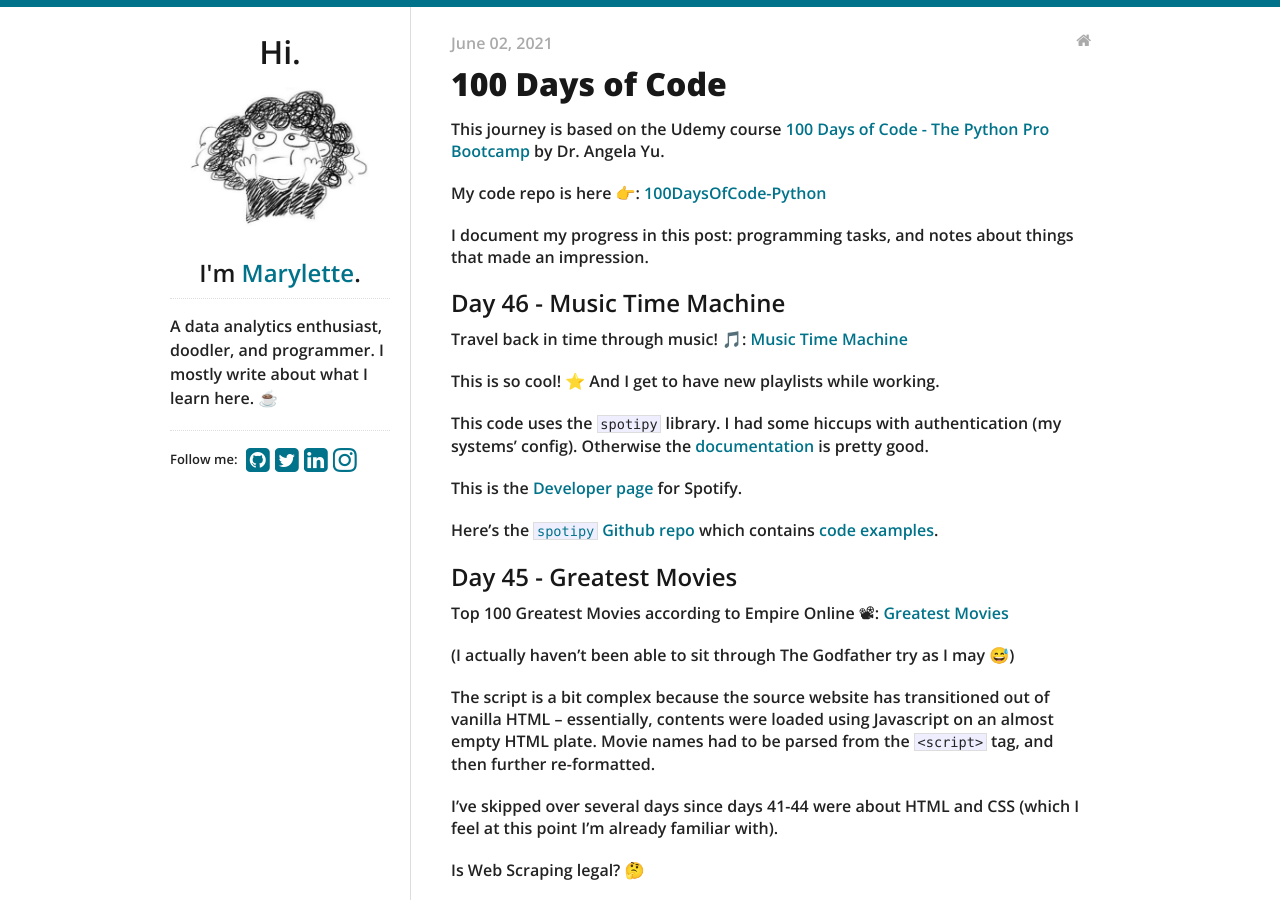
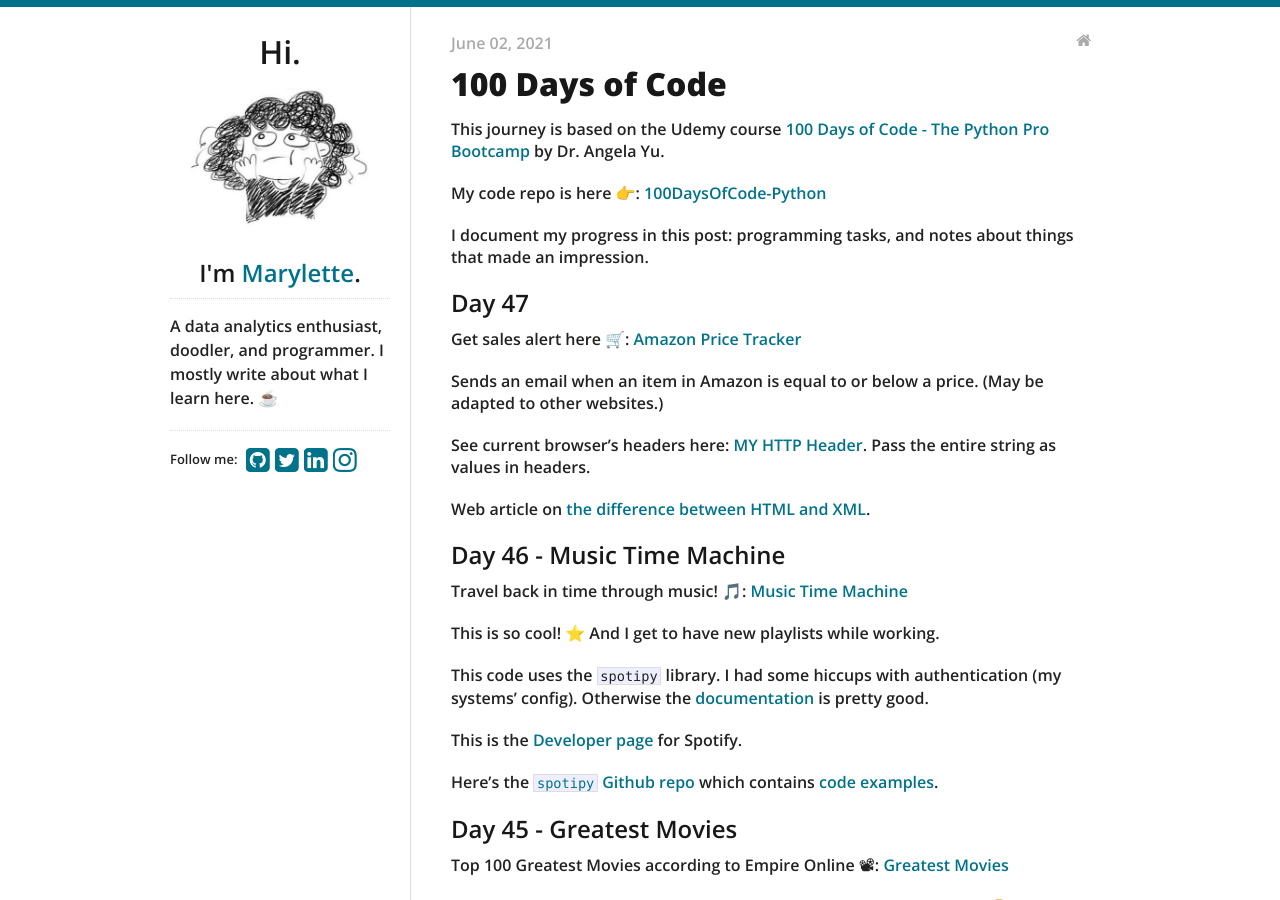
Before and after one commit to maryletteroa/maryletteroa.github.io, a Jekyll site: the page built from _posts/2021-06-02-hundred-days-of-python.md, in a window 1280 px wide and 900 px high. Built offline with Jekyll 4.4.1, drawn with Linux system fonts in a browser that asks for light colours.

Commit message:
update post with day 47 - amazon price tracker

```diff
--- a/_posts/2021-06-02-hundred-days-of-python.md
+++ b/_posts/2021-06-02-hundred-days-of-python.md
@@ -12,6 +12,17 @@
 My code repo is here 👉: [100DaysOfCode-Python](https://github.com/maryletteroa/100DaysOfCode-Python)
 
 I document my progress in this post: programming tasks, and notes about things that made an impression.
+
+
+## Day 47
+
+Get sales alert here 🛒: [Amazon Price Tracker](https://replit.com/@maryletteroa/amazon-price-tracker)
+
+Sends an email when an item in Amazon is equal to or below a price. (May be adapted to other websites.)
+
+See current browser's headers here: [MY HTTP Header](http://myhttpheader.com/). Pass the entire string as values in headers.
+
+Web article on [the difference between HTML and XML](https://techdifferences.com/difference-between-xml-and-html.html).
 
 ## Day 46 - Music Time Machine
 
```
